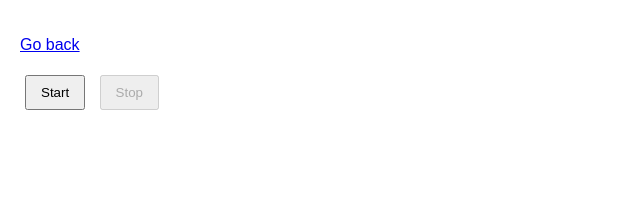
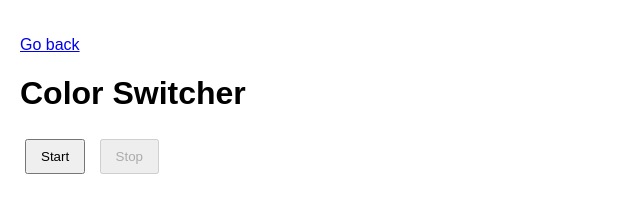
Before and after one commit to kopolorte08-del/wt-js-02-color-switcher-timer, a website built with Parcel: page 01-color-switcher.html in a window 1280 px wide. Shown: the whole page, without its empty margins (0-640 px from the left). Built offline with nearby package versions, Linux system fonts and the light colour scheme.

Commit message:
Update 01-color-switcher.html

```diff
--- a/01-color-switcher.html
+++ b/01-color-switcher.html
@@ -7,10 +7,15 @@
     <link rel="stylesheet" href="./css/common.css" />
   </head>
   <body>
-    <p><a href="./index.html">Go back</a></p>
+    <div class="page-card">
+      <p><a href="./index.html">Go back</a></p>
+      <h1>Color Switcher</h1>
 
-    <button type="button" data-start>Start</button>
-    <button type="button" data-stop>Stop</button>
+      <div class="buttons-row">
+        <button type="button" data-start>Start</button>
+        <button type="button" data-stop>Stop</button>
+      </div>
+    </div>
 
     <script src="./js/01-color-switcher.js" type="module"></script>
   </body>
```
